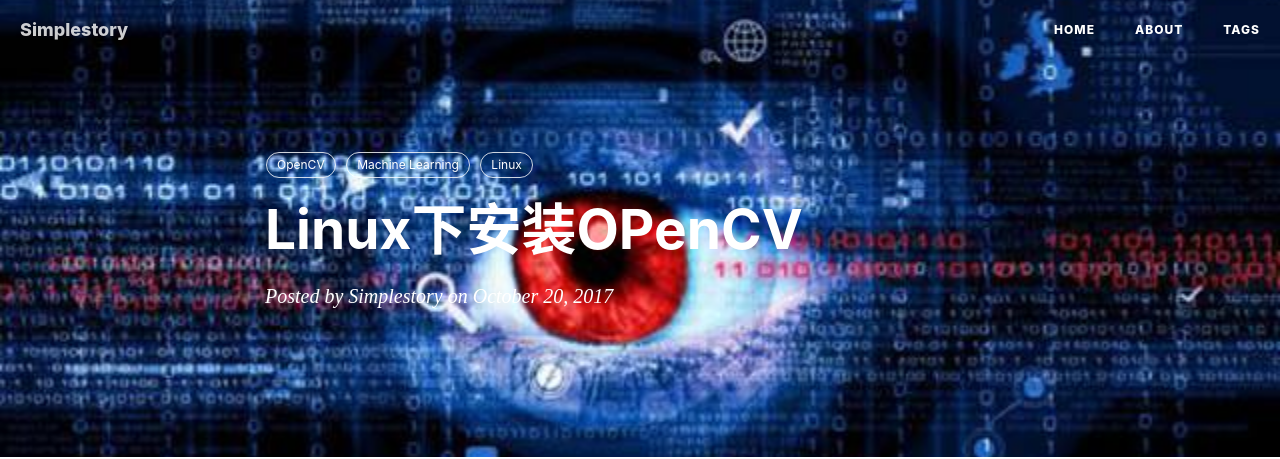
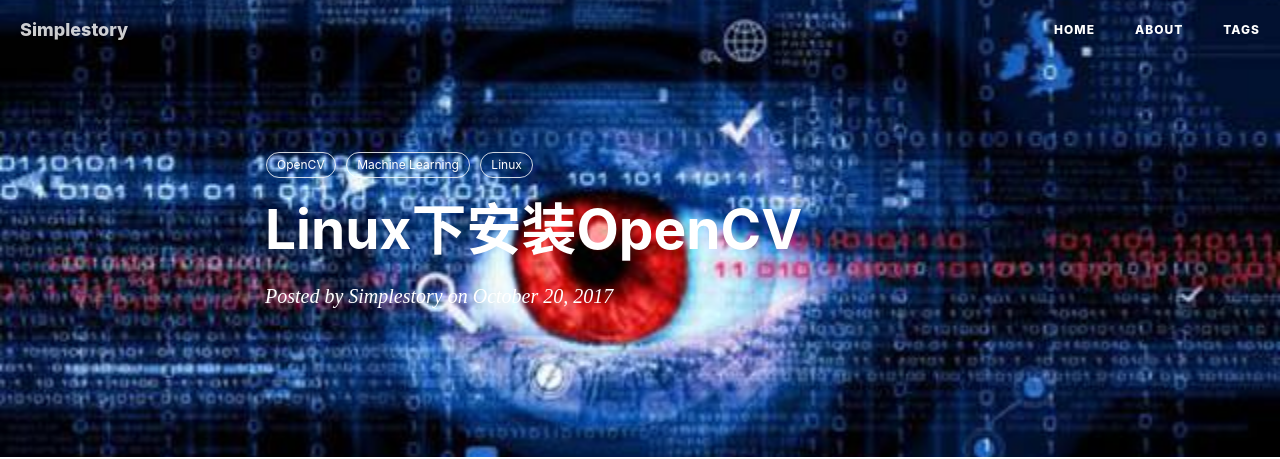
Before and after one commit to simplestory/simplestory.github.io, a Jekyll site: the page built from _posts/2017-10-20-Linux下安装OpenCV.md, in a window 1280 px wide and 900 px high. Shown: the top 459 px of the window. Built offline with Jekyll 4.4.1, drawn with Linux system fonts in a browser that asks for light colours; nearby versions of some CDN libraries; comment, search, counter and statistics services are not loaded.

Commit message:
大小写字母修正

```diff
--- a/_posts/2017-10-20-Linux下安装OpenCV.md
+++ b/_posts/2017-10-20-Linux下安装OpenCV.md
@@ -1,6 +1,6 @@
 ---
 layout:     post
-title:      Linux下安装OPenCV
+title:      Linux下安装OpenCV
 subtitle:
 date:       2017-10-20
 author:     Simplestory
```
